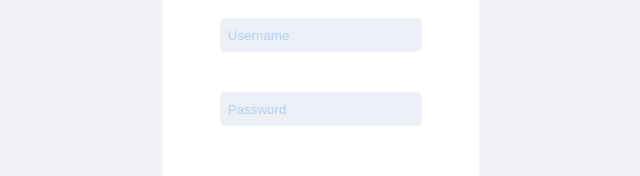
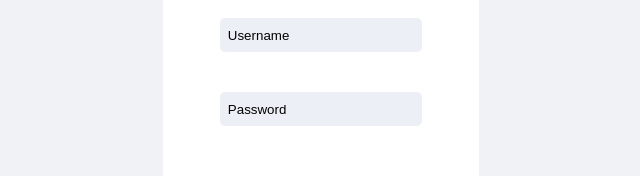
Before and after one commit to WebAhead12/Pin-Note, a website: page public/index.html in a window 1280 px wide. Shown: the part 307-483 px from the top of the page, without its empty margins (319-959 px from the left). Drawn offline with Linux system fonts and the light colour scheme.

Commit message:
final css

```diff
--- a/public/style.css
+++ b/public/style.css
@@ -49,7 +49,7 @@ input:focus {
 }
 
 input::placeholder {
-  color: rgb(176, 208, 248);
+  color: rgb(0, 0, 0);
 }
 
 input,
```
